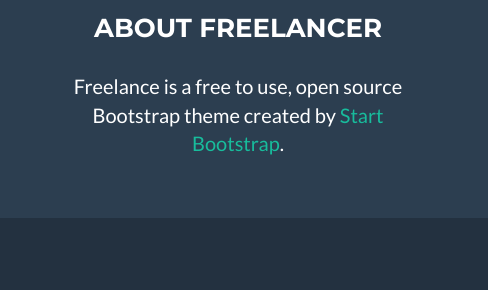
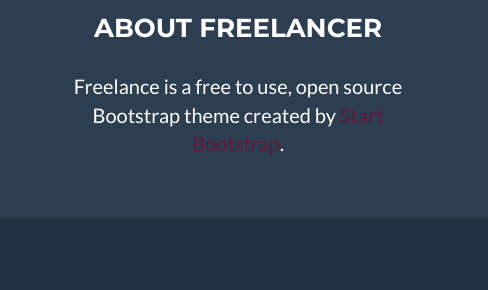
Before and after one commit to annechristy/MyPage, a plain HTML site: page index.html in a window 1280 px wide. Shown: the part 3290-3580 px from the top of the page, 792-1280 px from the left. Drawn offline with nearby package versions, Linux system fonts and the light colour scheme.

Commit message:
Playing with colors

```diff
--- a/css/freelancer.css
+++ b/css/freelancer.css
@@ -22,7 +22,7 @@ a:focus,
 a:active,
 a.active {
     outline: 0;
-    color: #18bc9c;
+    color: #63193e;
 }
 
 h1,
```
Also changed, not shown: 1 other file.
